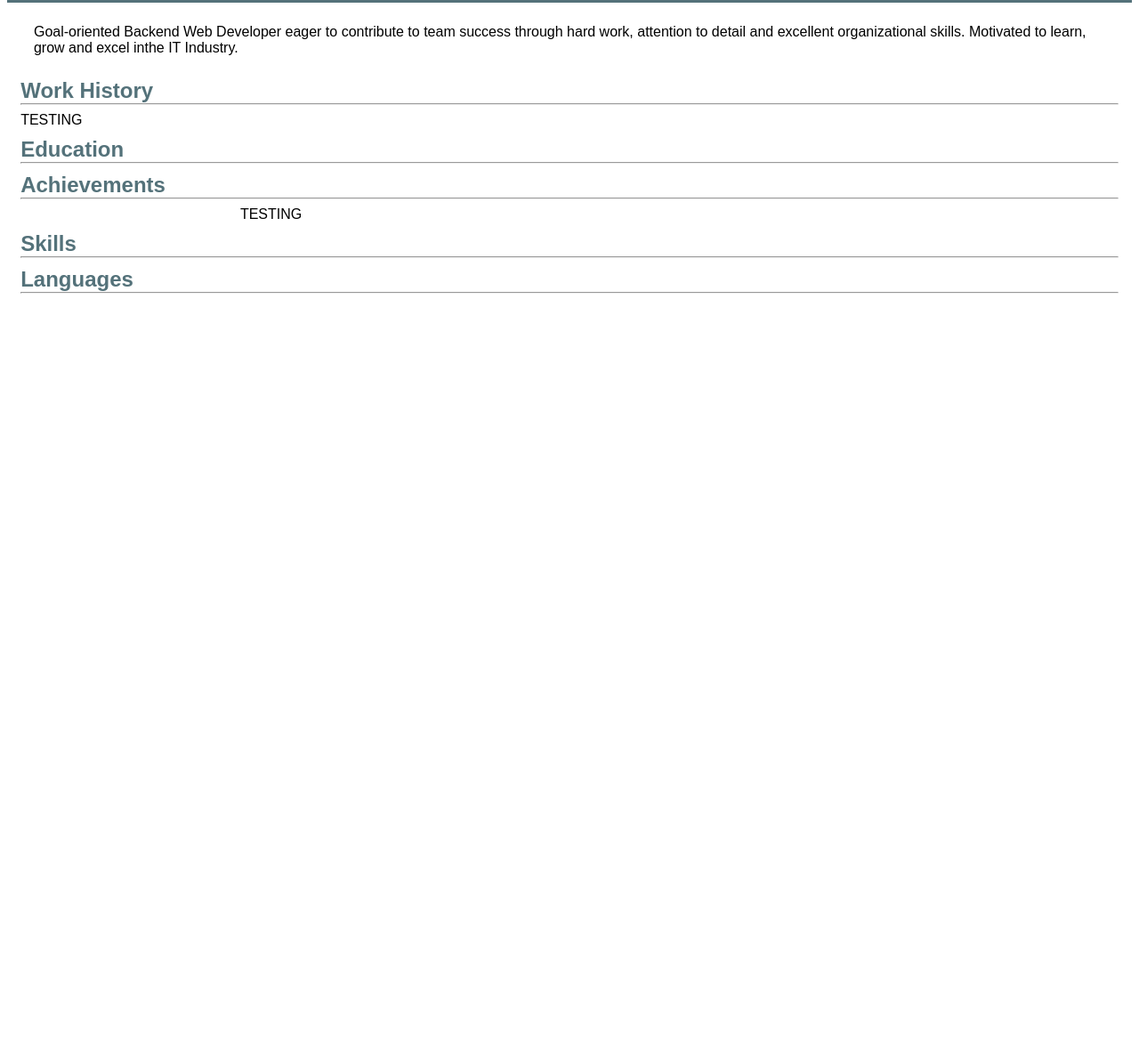
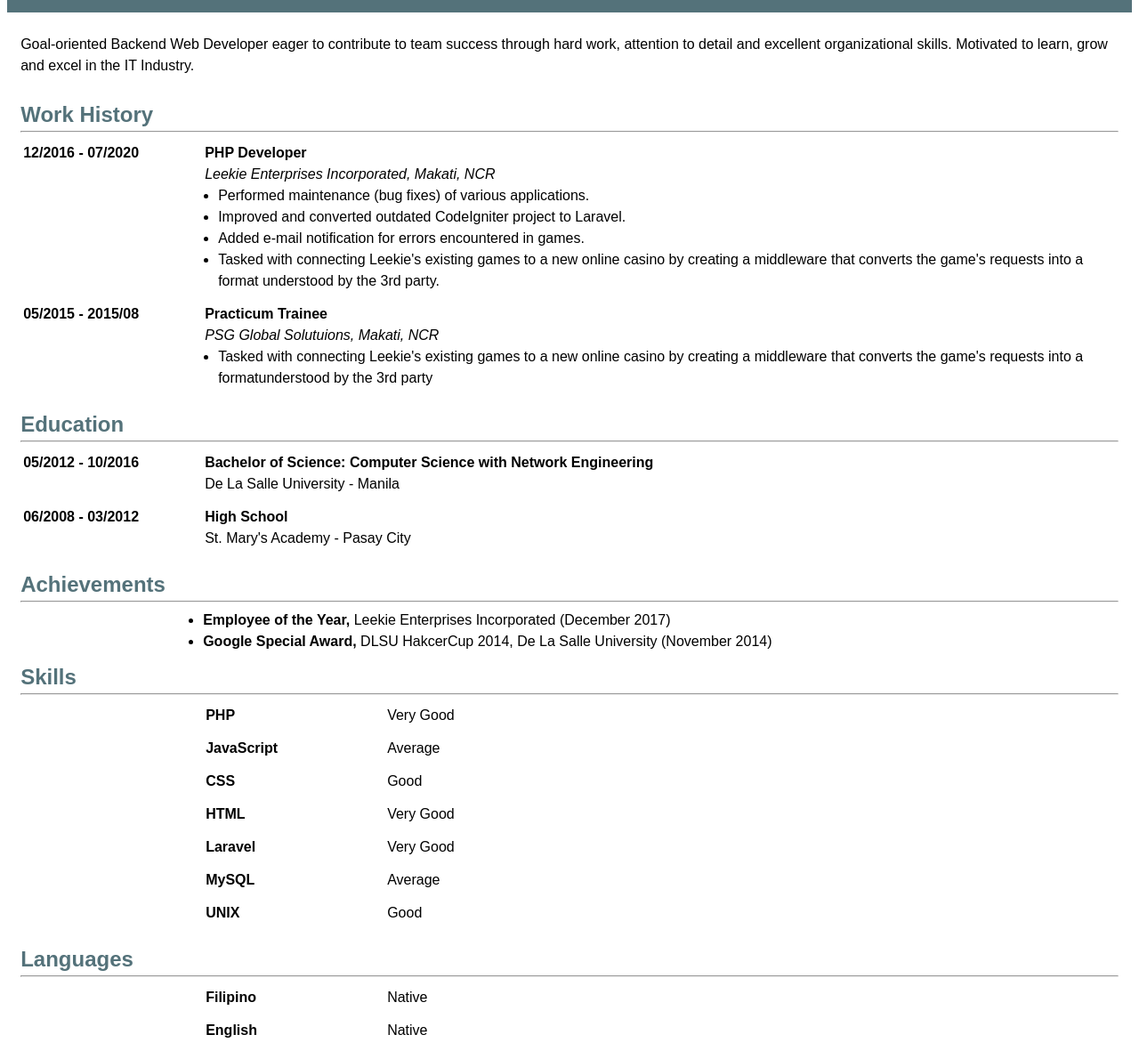
Before and after one commit to trishcaburian/trishcaburian.github.io, a plain HTML site: page index.html in a window 1280 px wide. Shown: the part 201-1391 px from the top of the page at 89% size. Before the commit the page ends 800 px from the top, so only its background shows below. Drawn offline with Linux system fonts and the light colour scheme.

```diff
--- a/index.html
+++ b/index.html
@@ -19,29 +19,114 @@
     <div id="content">
         <div id="shortbio">
             Goal-oriented Backend Web Developer eager to contribute to team success through hard work,
-            attention to detail and excellent organizational skills. Motivated to learn, grow and excel inthe IT Industry.
+            attention to detail and excellent organizational skills. Motivated to learn, grow and excel in the IT Industry.
         </div>
 
         <div class="section_title">Work History</div>
         <hr>
-        <div class="subsection">TESTING</div>
-
+        <table>
+            <tr>
+                <td class="spacing">12/2016 - 07/2020</td>
+                <td>
+                    <b>PHP Developer</b><br>
+                    <i>Leekie Enterprises Incorporated, Makati, NCR</i>
+                    <ul class="duties">
+                        <li>Performed maintenance (bug fixes) of various applications.</li>
+                        <li>Improved and converted outdated CodeIgniter project to Laravel.</li>
+                        <li>Added e-mail notification for errors encountered in games.</li>
+                        <li>Tasked with connecting Leekie's existing games to a new online casino by
+                            creating a middleware that converts the game's requests into a format
+                            understood by the 3rd party.</li>
+                    </ul>
+                </td>
+            </tr>
+            <tr>
+                <td class="spacing">05/2015 - 2015/08</td>
+                <td>
+                    <b>Practicum Trainee</b><br>
+                    <i>PSG Global Solutuions, Makati, NCR</i><br>
+                    <ul class="duties">
+                        <li>Tasked with connecting Leekie's existing games to a new online casino by
+                        creating a middleware that converts the game's requests into a formatunderstood by the 3rd party</li>
+                    </ul>
+                </td>
+            </tr>
+        </table>
         <div class="section_title">Education</div>
         <hr>
-        <div class="subsection"></div>
+        <table>
+            <tr>
+                <td class="spacing">05/2012 - 10/2016</td>
+                <td>
+                    <b>Bachelor of Science: Computer Science with Network Engineering</b><br>
+                    De La Salle University - Manila
+                </td>
+            </tr>
+            <tr>
+                <td class="spacing">06/2008 - 03/2012</td>
+                <td>
+                    <b>High School</b><br>
+                    St. Mary's Academy - Pasay City
+                </td>
+            </tr>
+        </table>
 
         <div class="section_title">Achievements</div>
         <hr>
-        <div class="subsection nodate">
-            TESTING
+        <div class="generic">
+            <ul>
+                <li><b>Employee of the Year,</b> Leekie Enterprises Incorporated (December 2017)</li>
+                <li><b>Google Special Award,</b> DLSU HakcerCup 2014, De La Salle University (November 2014)</li>
+            </ul>
         </div>
-
         <div class="section_title">Skills</div>
         <hr>
-        <div class="subsection nodate"></div>
+        <div class="generic">
+            <table style="margin:0">
+                <tr>
+                    <td class="spacing">PHP</td>
+                    <td>Very Good</td>
+                </tr>
+                <tr>
+                    <td class="spacing">JavaScript</td>
+                    <td>Average</td>
+                </tr>
+                <tr>
+                    <td class="spacing">CSS</td>
+                    <td>Good</td>
+                </tr>
+                <tr>
+                    <td class="spacing">HTML</td>
+                    <td>Very Good</td>
+                </tr>
+                <tr>
+                    <td class="spacing">Laravel</td>
+                    <td>Very Good</td>
+                </tr>
+                <tr>
+                    <td class="spacing">MySQL</td>
+                    <td>Average</td>
+                </tr>
+                <tr>
+                    <td class="spacing">UNIX</td>
+                    <td>Good</td>
+                </tr>
+            </table>
+        </div>
 
         <div class="section_title">Languages</div>
         <hr>
-        <div class="subsection nodate"></div>
+        <div class="generic">
+            <table style="margin:0">
+                <tr>
+                    <td class="spacing">Filipino</td>
+                    <td>Native</td>
+                </tr>
+                <tr>
+                    <td class="spacing">English</td>
+                    <td>Native</td>
+                </tr>
+            </table>
+        </div>
     </div>
 </body>
--- a/styles.css
+++ b/styles.css
@@ -1,10 +1,21 @@
 body {
     font-family: Arial, Helvetica, sans-serif;
+    line-height: 1.5;
 }
 
 hr {
     margin-top: 0;
     color: gray;
+}
+
+td {
+    padding-bottom: 10px;
+}
+
+ul {
+    padding-left: 0;
+    /* list-style: none; */
+    margin: 0;
 }
 
 #header {
@@ -35,8 +46,12 @@
 
 #shortbio {
     font-size: medium;
-    padding: 1.2%;
     padding-top: 2%;
+    padding-bottom: 1.2%
+}
+
+.section_info {
+    margin-bottom: 3%;
 }
 
 .section_title {
@@ -46,6 +61,16 @@
     font-size: x-large;
 }
 
-.nodate {
-    margin-left: 20%;
+.spacing {
+    float: left;
+    font-weight: bold;
+    width: 200px;
 }
+
+.duties {
+    margin-left: 15px
+}
+
+.generic {
+    padding-left: 205px;
+}
```
